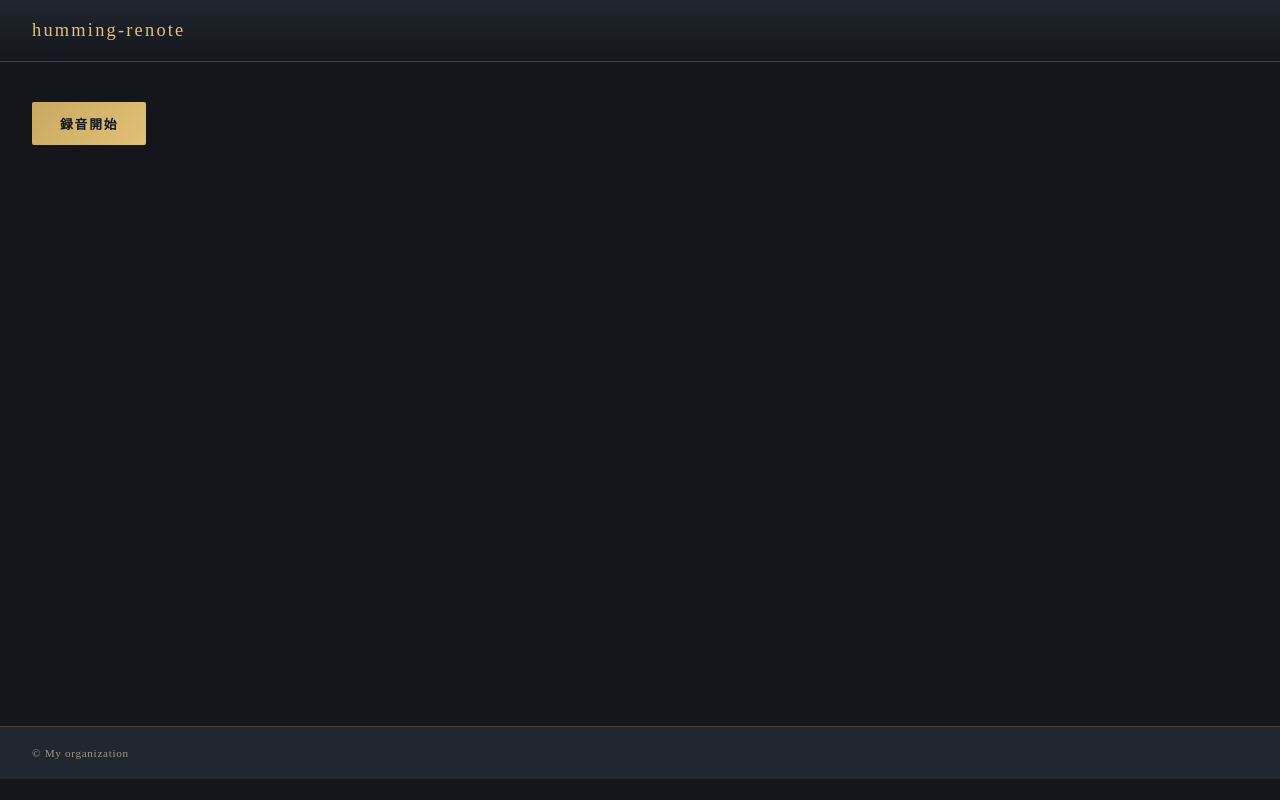
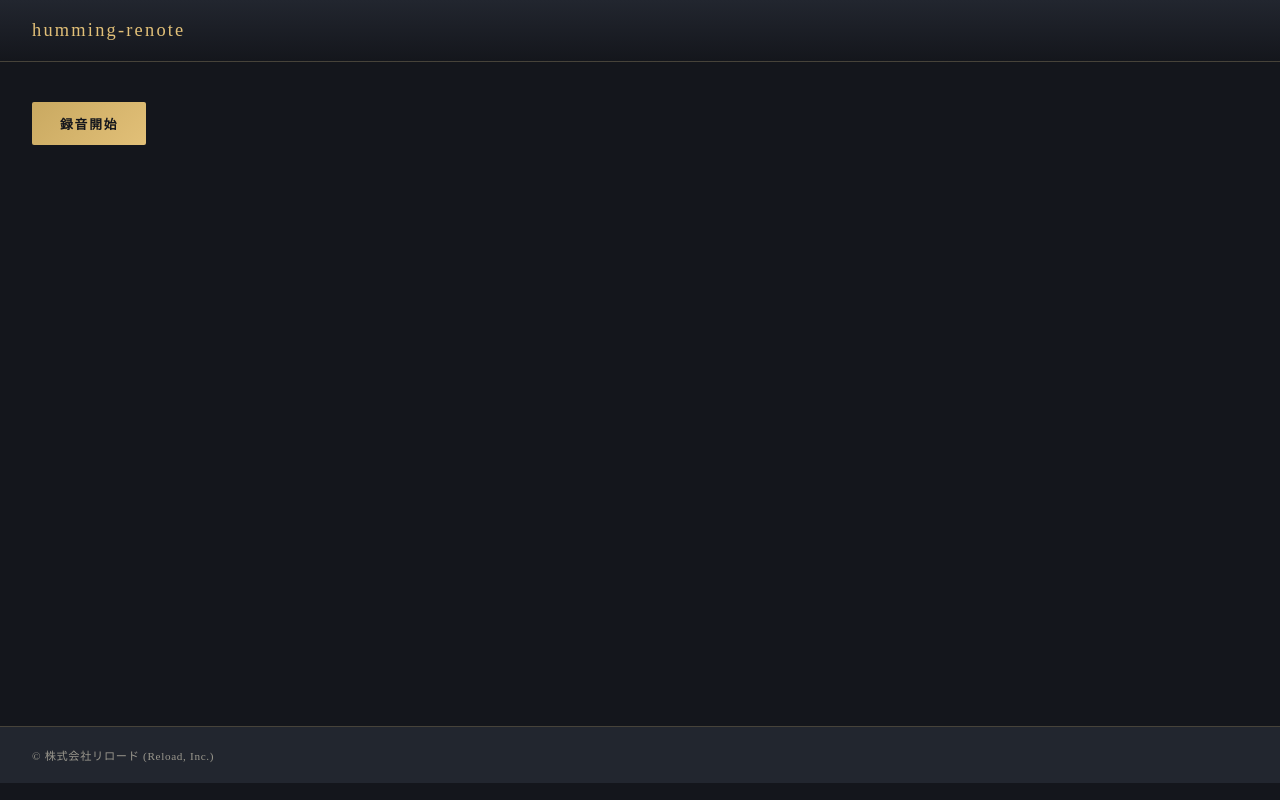
Before and after one commit to reload-co-jp/humming-renote, a Next.js app: page / in a window 1280 px wide. Built offline with nearby package versions, Linux system fonts and the light colour scheme.

Commit message:
Modify copyright

```diff
--- a/app/layout.tsx
+++ b/app/layout.tsx
@@ -16,7 +16,7 @@ const RootLayout = ({ children }: { children: React.ReactNode }) => {
         </header>
         <main className={styles.main}>{children}</main>
         <footer className={styles.footer}>
-          <p>&copy; My organization</p>
+          <p>&copy; 株式会社リロード (Reload, Inc.)</p>
         </footer>
       </body>
     </html>
```
